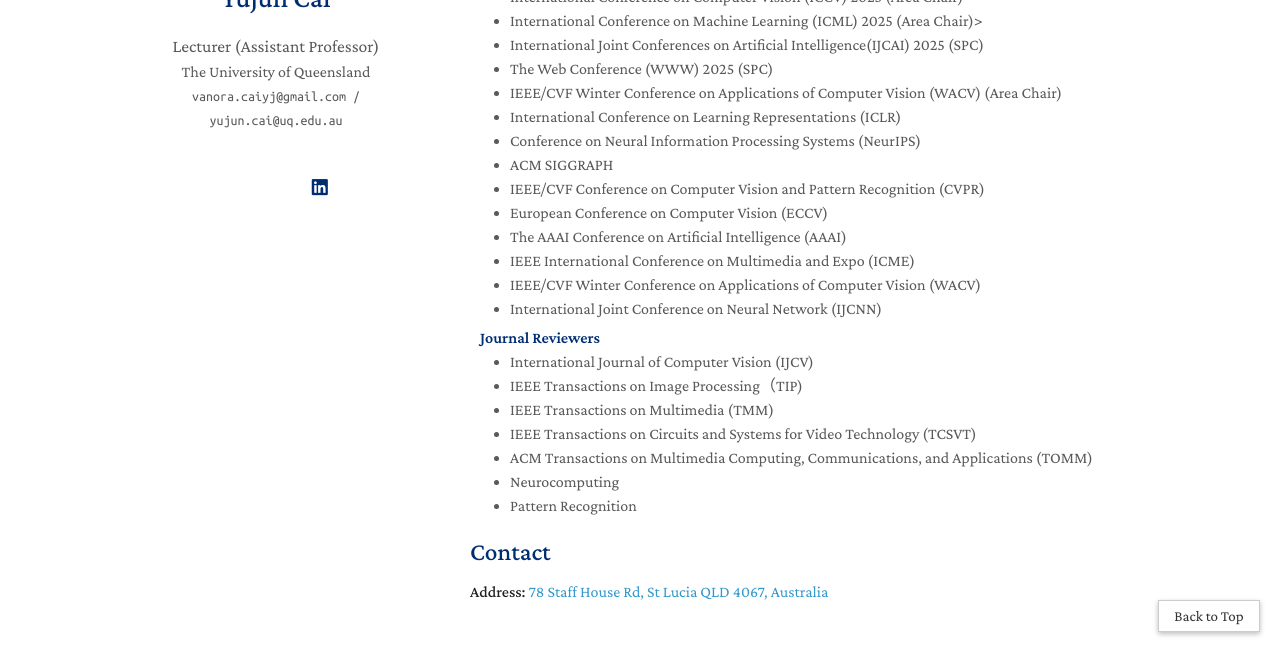
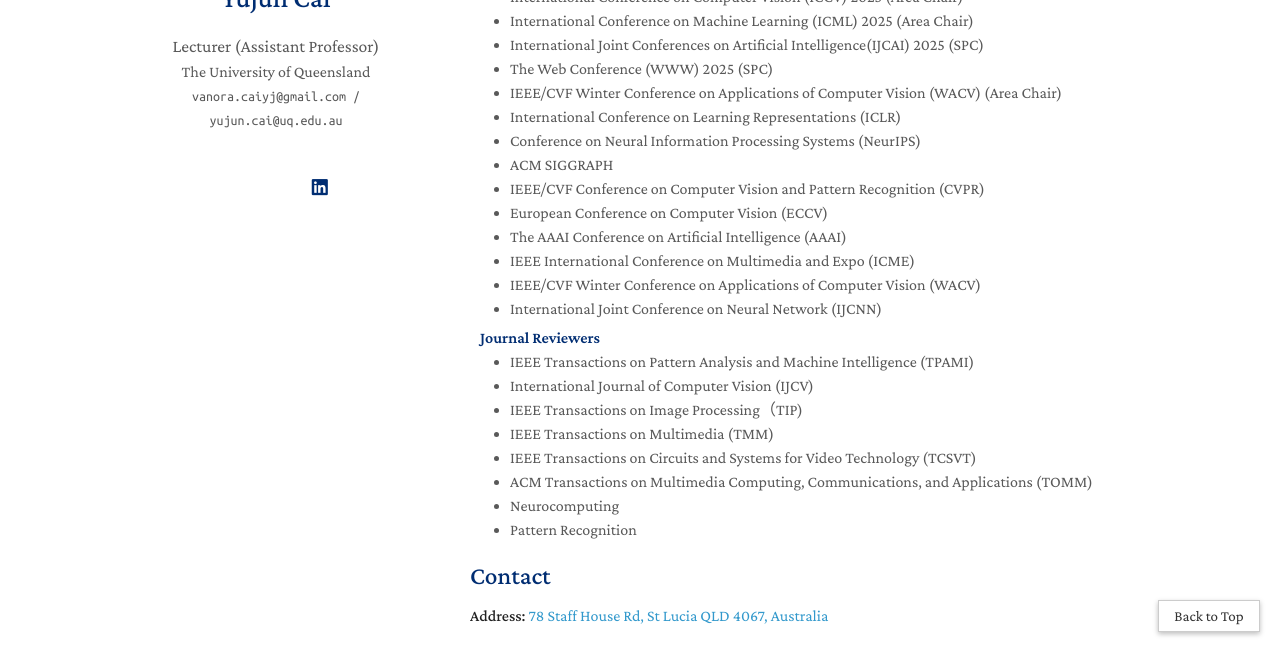
Before and after one commit to vanoracai/vanoracai.github.io, a Jekyll site: the page built from index.md, in a window 1280 px wide and 900 px high, scrolled down 6223 px, cut to the strip 248-900 px from the top of the window. Built offline with Jekyll 4.4.1, drawn with Linux system fonts in a browser that asks for light colours; nearby versions of some CDN libraries; a style sheet for code colours, icons or effects is not loaded; our own code applies the rules of GitHub Pages for plain Markdown files; some of the changed lines change nothing that is shown.

Commit message:
Update services.md

```diff
--- a/_includes/services.md
+++ b/_includes/services.md
@@ -24,21 +24,21 @@
 
 <ul style="margin:0 0 5px;">
   <li><autocolor>International Conference on Computer Vision (ICCV) 2025 (Area Chair)</autocolor></li>
-  <li><autocolor>International Conference on Machine Learning (ICML) 2025 (Area Chair)</autocolor>></li>
+  <li><autocolor>International Conference on Machine Learning (ICML) 2025 (Area Chair)</autocolor></li>
   <li><autocolor>International Joint Conferences on Artificial Intelligence(IJCAI) 2025  (SPC)</autocolor></li>
   <li><autocolor>The Web Conference (WWW) 2025 (SPC) </autocolor></li>
   <li><autocolor>IEEE/CVF Winter Conference on Applications of Computer Vision (WACV) (Area Chair) </autocolor></li>
   <li><autocolor>International Conference on Learning Representations (ICLR) </autocolor></li>
-  <li><a href="https://icml.cc/Conferences/2022"><autocolor>Conference on Neural Information Processing Systems (NeurIPS) </autocolor></a></li>
-  <li><a href="https://www.siggraph.org/"><autocolor>ACM SIGGRAPH </autocolor></a></li>
-  <li><a href="https://aaai.org/Conferences/AAAI-23/"><autocolor>IEEE/CVF Conference on Computer Vision and Pattern Recognition (CVPR) </autocolor></a></li>
+  <li><autocolor>Conference on Neural Information Processing Systems (NeurIPS) </autocolor></li>
+  <li><autocolor>ACM SIGGRAPH </autocolor></li>
+  <li><autocolor>IEEE/CVF Conference on Computer Vision and Pattern Recognition (CVPR) </autocolor></li>
 
-  <li><a href="https://2022.acmmm.org/"><autocolor>European Conference on Computer Vision (ECCV) </autocolor></a></li>
+  <li><autocolor>European Conference on Computer Vision (ECCV) </autocolor></li>
   <!-- <li><a href="https://2022.acmmm.org/"><autocolor>International Joint Conference on Artificial Intelligence (IJCAI-ECAI) </autocolor></a></li> -->
-  <li><a href="https://iclr.cc/Conferences/2023"><autocolor>The AAAI Conference on Artificial Intelligence (AAAI) </autocolor></a></li>
-  <li><a href="https://2022.acmmm.org/"><autocolor>IEEE International Conference on Multimedia and Expo (ICME) </autocolor></a></li>
-  <li><a href="https://wacv2023.thecvf.com/"><autocolor>IEEE/CVF Winter Conference on Applications of Computer Vision (WACV) </autocolor></a></li>
-  <li><a href="https://2022.acmmm.org/"><autocolor>International Joint Conference on Neural Network (IJCNN) </autocolor></a></li>
+  <li><autocolor>The AAAI Conference on Artificial Intelligence (AAAI) </autocolor></li>
+  <li><autocolor>IEEE International Conference on Multimedia and Expo (ICME) </autocolor></li>
+  <li><autocolor>IEEE/CVF Winter Conference on Applications of Computer Vision (WACV) </autocolor></li>
+  <li><autocolor>International Joint Conference on Neural Network (IJCNN) </autocolor></li>
   <!--
   <li><a href="https://mmasia2021.uqcloud.net/"><autocolor>ACM MM Asia 2020-2021</autocolor></a></li>
   <li><a href="http://www.acml-conf.org/2021/"><autocolor>ACML 2021</autocolor></a></li>
@@ -48,6 +48,7 @@
 <h4 style="margin:0 10px 0;">Journal Reviewers</h4>
 
 <ul style="margin:0 0 20px;">
+  <li><a href="https://ieeexplore.ieee.org/xpl/RecentIssue.jsp?punumber=34"><autocolor>IEEE Transactions on Pattern Analysis and Machine Intelligence (TPAMI)</autocolor></a></li>
   <li><a href="https://link.springer.com/journal/11263"><autocolor>International Journal of Computer Vision (IJCV)</autocolor></a></li>
   <li><a href="https://ieeexplore.ieee.org/xpl/RecentIssue.jsp?punumber=83"><autocolor>IEEE Transactions on Image Processing（TIP)</autocolor></a></li>
   <li><a href="https://ieeexplore.ieee.org/xpl/aboutJournal.jsp?punumber=6046"><autocolor>IEEE Transactions on Multimedia (TMM)</autocolor></a></li>
```
